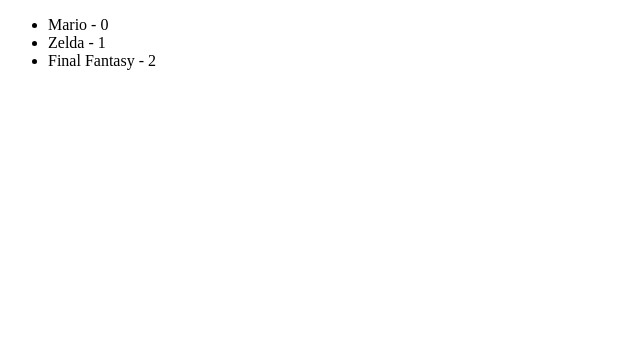
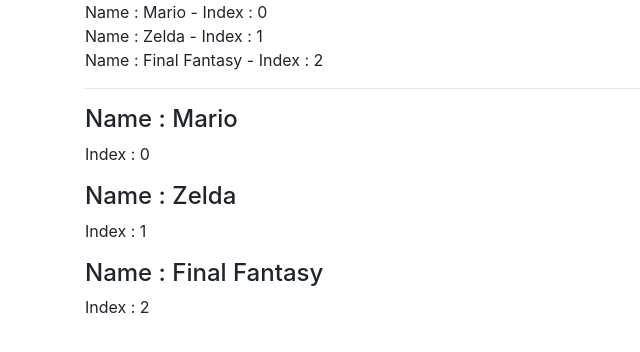
Before and after one commit to gabrielmustiere/monster-battle, a Vue app: page / in a window 1280 px wide. Shown: the top 352 px of the page, without its empty margins (0-640 px from the left). Built offline with nearby package versions, Linux system fonts and the light colour scheme.

Commit message:
use v-for and template

```diff
--- a/public/index.html
+++ b/public/index.html
@@ -5,13 +5,11 @@
         <meta http-equiv="X-UA-Compatible" content="IE=edge">
         <meta name="viewport" content="width=device-width,initial-scale=1.0">
         <link rel="icon" href="<%= BASE_URL %>favicon.ico">
+        <link rel="stylesheet" href="https://stackpath.bootstrapcdn.com/bootstrap/4.1.3/css/bootstrap.min.css"
+              integrity="sha384-MCw98/SFnGE8fJT3GXwEOngsV7Zt27NXFoaoApmYm81iuXoPkFOJwJ8ERdknLPMO" crossorigin="anonymous">
         <title>vue-conditional-list-rendering</title>
     </head>
     <body>
-    <noscript>
-      <strong>We're sorry but vue-conditional-list-rendering doesn't work properly without JavaScript enabled. Please enable it to continue.</strong>
-    </noscript>
         <div id="app"></div>
-    <!-- built files will be auto injected -->
     </body>
 </html>
--- a/src/App.vue
+++ b/src/App.vue
@@ -1,8 +1,14 @@
 <template>
-    <div>
-        <ul>
-            <li v-for="(game,i) in games" v-bind:key="i">{{ game }} - {{ i }}</li>
+    <div class="container">
+        <ul class="list-unstyled">
+            <li v-for="(game,i) in games" v-bind:key="i">Name : {{ game }} - Index : {{ i }}</li>
         </ul>
+        <hr>
+
+        <template v-for="(game,i) in games">
+            <h4 v-bind:key="i">Name : {{ game }}</h4>
+            <p v-bind:key="i">Index : {{ i }}</p>
+        </template>
     </div>
 </template>
 
```
Lines whose indentation alone changed are shown as unchanged.
